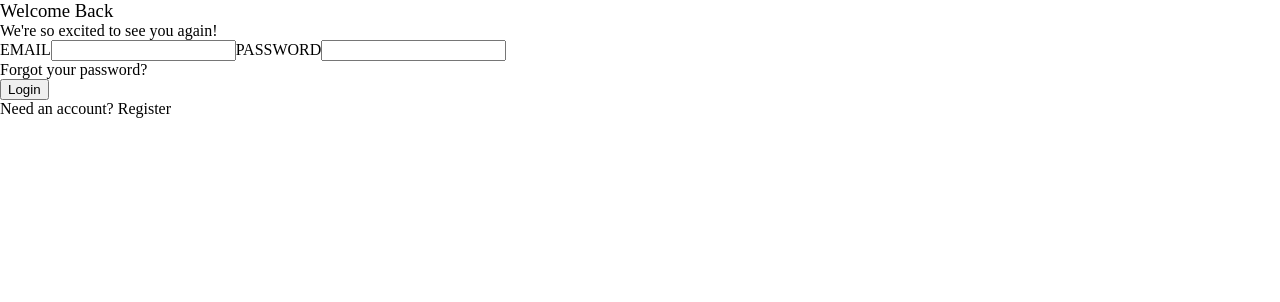
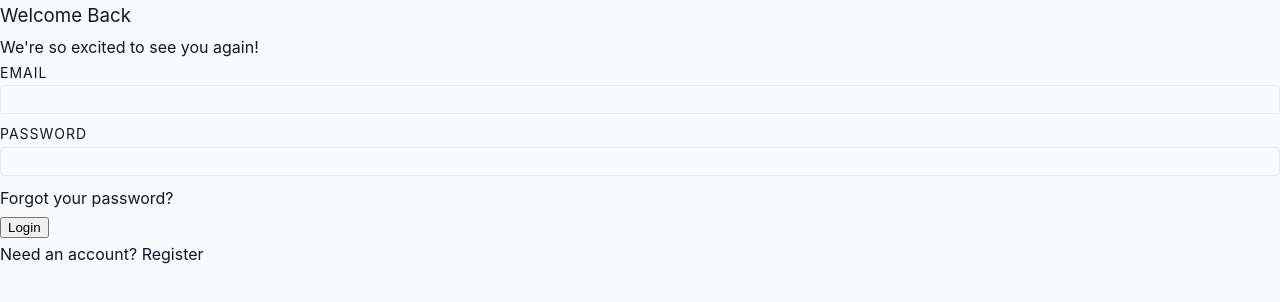
Before and after one commit to luhluh-17/circles-chat, a React (Create React App) app: page / in a window 1280 px wide. Shown: the top 302 px of the page. Built offline with nearby package versions, Linux system fonts and the light colour scheme.

Commit message:
add InputField component

```diff
--- a/src/assets/index.css
+++ b/src/assets/index.css
@@ -1,3 +1,5 @@
+/* Resetter */
+
 html {
   box-sizing: border-box;
   font-size: 16px;
@@ -33,3 +35,95 @@ img {
   max-width: 100%;
   height: auto;
 }
+
+:root {
+  /* colors */
+  --primary-100: #e2e0ff;
+  --primary-200: #c1beff;
+  --primary-300: #a29dff;
+  --primary-400: #837dff;
+  --primary-500: #645cff;
+  --primary-600: #504acc;
+  --primary-700: #3c3799;
+  --primary-800: #282566;
+  --primary-900: #141233;
+
+  /* grey */
+  --grey-50: #f8fafc;
+  --grey-100: #f1f5f9;
+  --grey-200: #e2e8f0;
+  --grey-300: #cbd5e1;
+  --grey-400: #94a3b8;
+  --grey-500: #64748b;
+  --grey-600: #475569;
+  --grey-700: #334155;
+  --grey-800: #1e293b;
+  --grey-900: #0f172a;
+  /* rest of the colors */
+  --black: #222;
+  --white: #fff;
+  --red-light: #f8d7da;
+  --red-dark: #842029;
+  --green-light: #d1e7dd;
+  --green-dark: #0f5132;
+
+  /* fonts  */
+
+  --small-text: 0.875rem;
+  --extra-small-text: 0.7em;
+  /* rest of the vars */
+  --backgroundColor: var(--grey-50);
+  --textColor: var(--grey-900);
+  --borderRadius: 0.25rem;
+  --letterSpacing: 1px;
+  --transition: 0.3s ease-in-out all;
+  --max-width: 1120px;
+  --fixed-width: 600px;
+
+  /* box shadow*/
+  --shadow-1: 0 1px 3px 0 rgba(0, 0, 0, 0.1), 0 1px 2px 0 rgba(0, 0, 0, 0.06);
+  --shadow-2: 0 4px 6px -1px rgba(0, 0, 0, 0.1),
+    0 2px 4px -1px rgba(0, 0, 0, 0.06);
+  --shadow-3: 0 10px 15px -3px rgba(0, 0, 0, 0.1),
+    0 4px 6px -2px rgba(0, 0, 0, 0.05);
+  --shadow-4: 0 20px 25px -5px rgba(0, 0, 0, 0.1),
+    0 10px 10px -5px rgba(0, 0, 0, 0.04);
+}
+
+body {
+  background: var(--backgroundColor);
+  font-family: -apple-system, BlinkMacSystemFont, 'Segoe UI', Roboto, Oxygen,
+    Ubuntu, Cantarell, 'Open Sans', 'Helvetica Neue', sans-serif;
+  font-weight: 400;
+  line-height: 1.75;
+  color: var(--textColor);
+}
+
+/* form */
+
+.form {
+  width: 90vw;
+  max-width: 400px;
+  background: var(--white);
+  border-radius: var(--borderRadius);
+  box-shadow: var(--shadow-2);
+  padding: 2rem 2.5rem;
+  margin: 3rem 0;
+}
+
+.form-label {
+  display: block;
+  font-size: var(--small-text);
+  margin-bottom: 0.5rem;
+  text-transform: uppercase;
+  letter-spacing: var(--letterSpacing);
+}
+
+.form-input,
+.form-textarea {
+  width: 100%;
+  padding: 0.375rem 0.75rem;
+  border-radius: var(--borderRadius);
+  background: var(--backgroundColor);
+  border: 1px solid var(--grey-200);
+}
--- /dev/null
+++ b/src/components/InputField.jsx
@@ -0,0 +1,21 @@
+import React from 'react'
+
+function InputField({ label, placeholder, type }) {
+  return (
+    <label className='form-label'>
+      {label}
+      <input
+        className='form-input'
+        type={type}
+        placeholder={placeholder}
+      ></input>
+    </label>
+  )
+}
+
+InputField.defaultProps = {
+  placeholder: '',
+  type: 'text',
+}
+
+export default InputField
--- a/src/pages/Login.jsx
+++ b/src/pages/Login.jsx
@@ -1,4 +1,5 @@
 import React from 'react'
+import InputField from '../components/InputField'
 
 function Login() {
   return (
@@ -9,14 +10,8 @@ function Login() {
           <p>We're so excited to see you again!</p>
         </header>
         <form>
-          <label>
-            EMAIL
-            <input type={'email'}></input>
-          </label>
-          <label>
-            PASSWORD
-            <input type={'email'}></input>
-          </label>
+          <InputField label={'email'} />
+          <InputField label={'password'} type={'password'} />
           <p>Forgot your password?</p>
           <button type='submit'>Login</button>
           <p>
```
